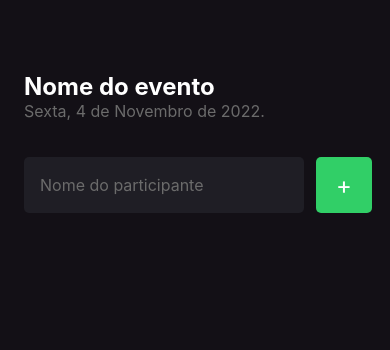
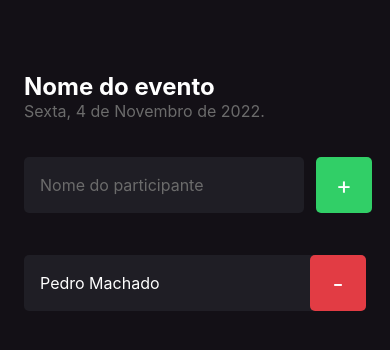
Before and after one commit to phmachado/ignite-imhere, a React Native app: screen / in a window 390 px wide. Shown: the top 350 px of the page. Built offline with nearby package versions, Linux system fonts and the light colour scheme.

Commit message:
Project 01 | Participant component

```diff
--- /dev/null
+++ b/src/components/Participant/index.tsx
@@ -0,0 +1,14 @@
+import { View, Text, TouchableOpacity } from "react-native";
+import { styles } from "./styles";
+
+export default function Participant() {
+  return (
+    <View style={styles.container}>
+      <Text style={styles.name}>Pedro Machado</Text>
+
+      <TouchableOpacity style={styles.button}>
+        <Text style={styles.buttonText}>-</Text>
+      </TouchableOpacity>
+    </View>
+  );
+}
--- /dev/null
+++ b/src/components/Participant/styles.ts
@@ -0,0 +1,30 @@
+import { StyleSheet } from "react-native";
+
+export const styles = StyleSheet.create({
+  container: {
+    width: "100%",
+    backgroundColor: "#1F1E25",
+    borderRadius: 5,
+    flexDirection: "row",
+    alignItems: "center",
+    marginBottom: 10,
+  },
+  name: {
+    flex: 1,
+    fontSize: 16,
+    color: "#FFF",
+    marginLeft: 16,
+  },
+  buttonText: {
+    color: "#FFF",
+    fontSize: 24,
+  },
+  button: {
+    width: 56,
+    height: 56,
+    borderRadius: 5,
+    backgroundColor: "#E23C44",
+    alignItems: "center",
+    justifyContent: "center",
+  },
+});
--- a/src/screens/Home/index.tsx
+++ b/src/screens/Home/index.tsx
@@ -1,4 +1,7 @@
 import { View, Text, TextInput, TouchableOpacity } from "react-native";
+
+import Participant from "../../components/Participant";
+
 import { styles } from "./styles";
 
 export default function Home() {
@@ -10,6 +13,7 @@
     <View style={styles.container}>
       <Text style={styles.eventName}>Nome do evento</Text>
       <Text style={styles.eventDate}>Sexta, 4 de Novembro de 2022.</Text>
+
       <View style={styles.form}>
         <TextInput
           style={styles.input}
@@ -20,6 +24,8 @@
           <Text style={styles.buttonText}>+</Text>
         </TouchableOpacity>
       </View>
+
+      <Participant />
     </View>
   );
 }
```
